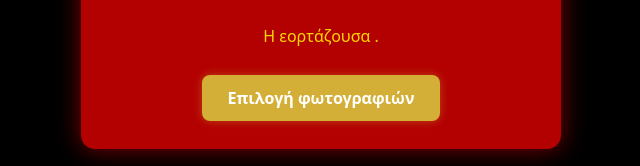
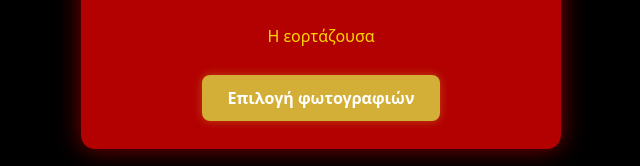
Before and after one commit to manosbalotis01/kos, a plain HTML site: page index.html in a window 1280 px wide. Shown: the part 1475-1641 px from the top of the page, 319-959 px from the left. Drawn offline with Linux system fonts and the light colour scheme.

Commit message:
Update index.html

```diff
--- a/index.html
+++ b/index.html
@@ -119,7 +119,7 @@
 ο μόνος σωστός τρόπος να παίξεις είναι με υπερβολικό πάθος και καθόλου ντροπή.</p>
 
 <p>Σας ευχαριστώ όλους από καρδιάς που κάνατε τη μέρα μου τόσο ξεχωριστή! </p>
-<p>Η εορτάζουσα .</p>
+<p>Η εορτάζουσα</p>
 
     <label for="photo-upload" class="upload-btn">Επιλογή φωτογραφιών</label>
     <input type="file" id="photo-upload" accept="image/*" multiple>
```
